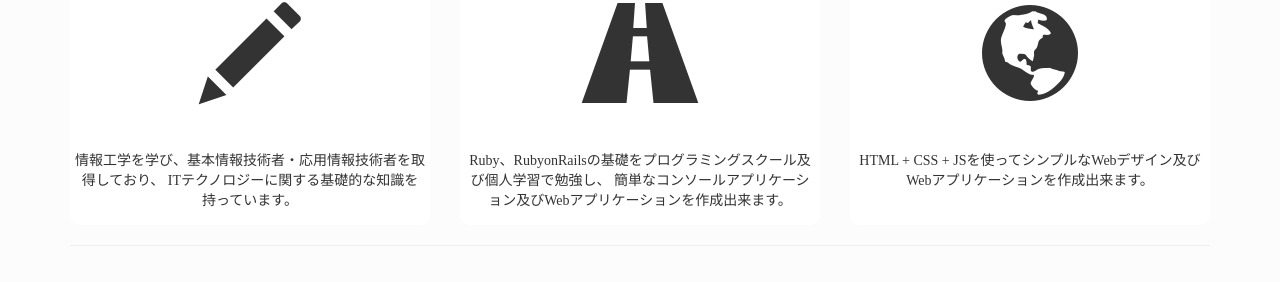
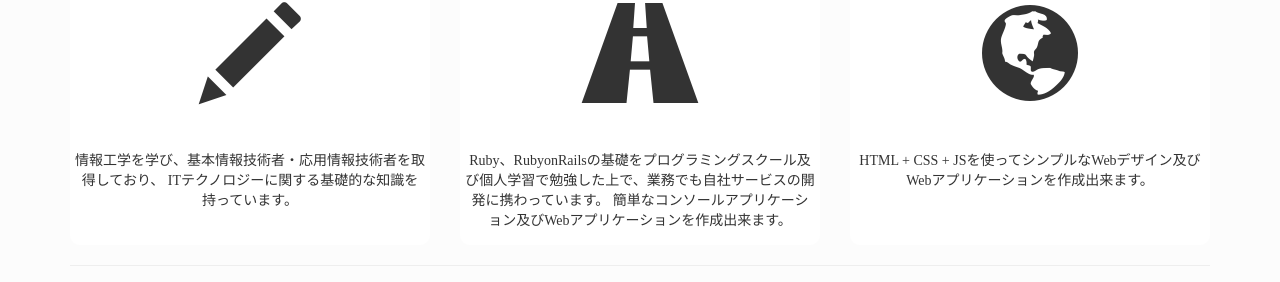
Before and after one commit to Madogiwa0124/MyHP, a plain HTML site: page index.html in a window 1280 px wide. Shown: the part 1119-1401 px from the top of the page. Drawn offline with nearby package versions, Linux system fonts and the light colour scheme; a web font is replaced by a local one.

Commit message:
メッセージを変更

```diff
--- a/index.html
+++ b/index.html
@@ -97,7 +97,7 @@
             <h3>Ruby on Rails</h3>
             <p class="icon"><span class="glyphicon glyphicon-road"></span></p>
             <p>
-              Ruby、RubyonRailsの基礎をプログラミングスクール及び個人学習で勉強し、
+              Ruby、RubyonRailsの基礎をプログラミングスクール及び個人学習で勉強した上で、業務でも自社サービスの開発に携わっています。
               簡単なコンソールアプリケーション及びWebアプリケーションを作成出来ます。
             </p>
           </div>
```
